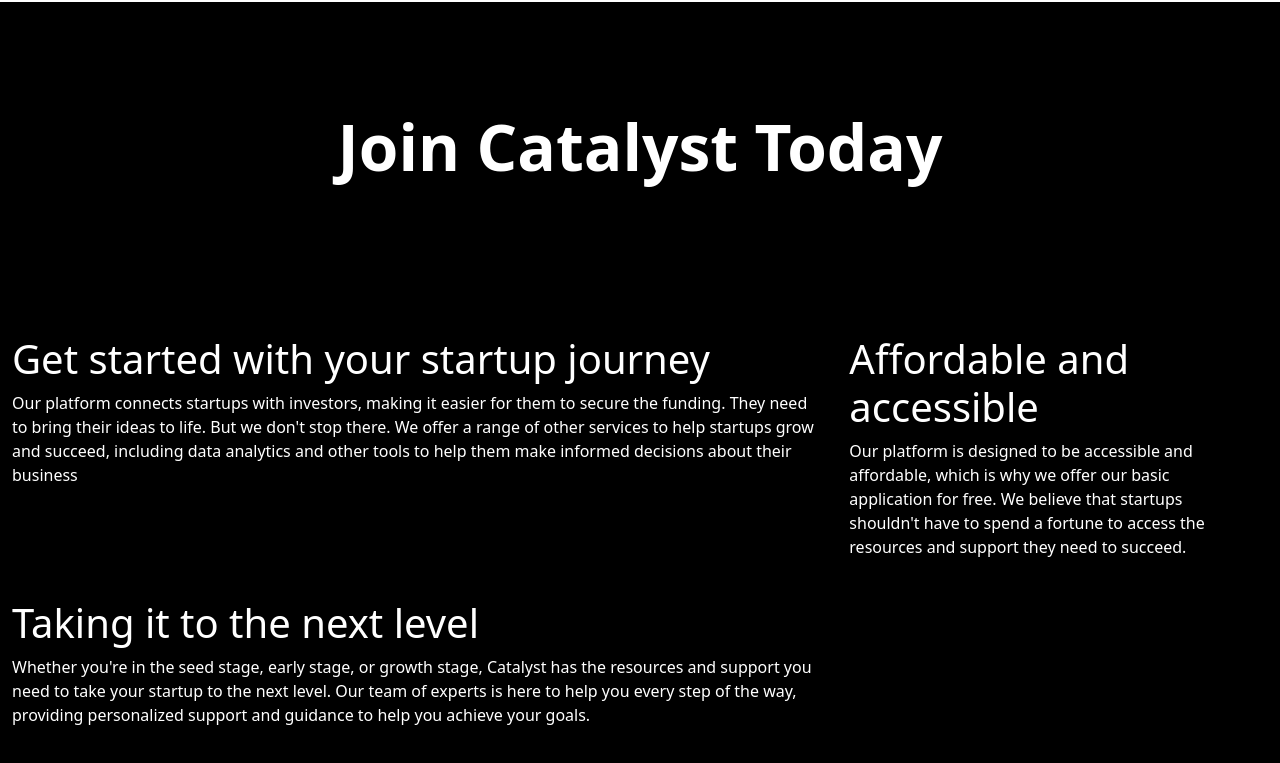
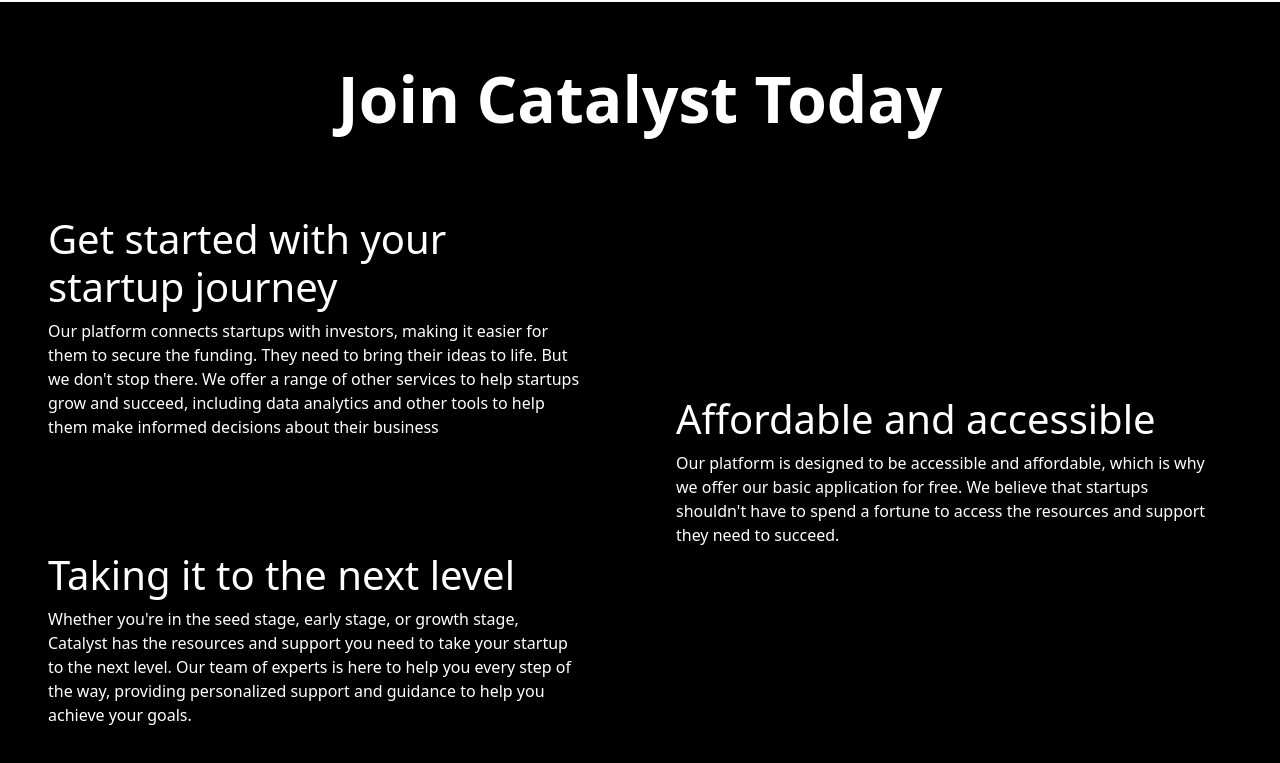
Before and after one commit to NotMishaal/Catalyst, a React (Vite) app: page / in a window 1280 px wide. Shown: the part 893-1656 px from the top of the page. Built offline with nearby package versions, Linux system fonts and the light colour scheme; no server answers.

Commit message:
aligned text in 2nd part

```diff
--- a/src/components/Home.tsx
+++ b/src/components/Home.tsx
@@ -10,7 +10,7 @@
             <h1 className="fw-bold display-1">
               Welcome to Catalyst, your all-in-one platform for startup success.
             </h1>
-            <p className="fw-medium">
+            <p className="fw-medium my-5">
               We believe that every startup has the potential to succeed with
               the right resources and support. That's why we offer a wide range
               of services to help startups at every stage of their journey, from
@@ -33,39 +33,53 @@
               Join Catalyst Today
             </h1>
           </div>
-          <div className="row ">
-            <div className="col-md-8">
-              <img />
+          <div className="row align-items-center">
+            <div className="col col1">
+              <div className="row">
+                <div className="col col1-row1 p-5 p-5">
                   <h1>Get started with your startup journey</h1>
                   <p>
-                Our platform connects startups with investors, making it easier
-                for them to secure the funding. They need to bring their ideas
-                to life. But we don't stop there. We offer a range of other
-                services to help startups grow and succeed, including data
-                analytics and other tools to help them make informed decisions
-                about their business
+                    Our platform connects startups with investors, making it
+                    easier for them to secure the funding. They need to bring
+                    their ideas to life. But we don't stop there. We offer a
+                    range of other services to help startups grow and succeed,
+                    including data analytics and other tools to help them make
+                    informed decisions about their business
                   </p>
                 </div>
-            <div className="col-6 col-md-4">
-              <img />
+              </div>
+              <div className="row">
+                <div className="col col1-row2 p-5">
+                  <h1>Taking it to the next level</h1>
+                  <p>
+                    Whether you're in the seed stage, early stage, or growth
+                    stage, Catalyst has the resources and support you need to
+                    take your startup to the next level. Our team of experts is
+                    here to help you every step of the way, providing
+                    personalized support and guidance to help you achieve your
+                    goals.
+                  </p>
+                </div>
+              </div>
+            </div>
+            <div className="col col2">
+              <div className="row">
+                <div className="col col2-row1"></div>
+              </div>
+              <div className="row">
+                <div className="col col2-row2 p-5">
                   <h1>Affordable and accessible</h1>
                   <p>
-                Our platform is designed to be accessible and affordable, which
-                is why we offer our basic application for free. We believe that
-                startups shouldn't have to spend a fortune to access the
-                resources and support they need to succeed.
+                    Our platform is designed to be accessible and affordable,
+                    which is why we offer our basic application for free. We
+                    believe that startups shouldn't have to spend a fortune to
+                    access the resources and support they need to succeed.
                   </p>
                 </div>
-            <div className="col-md-8">
-              <img />
-              <h1>Taking it to the next level</h1>
-              <p>
-                Whether you're in the seed stage, early stage, or growth stage,
-                Catalyst has the resources and support you need to take your
-                startup to the next level. Our team of experts is here to help
-                you every step of the way, providing personalized support and
-                guidance to help you achieve your goals.
-              </p>
+              </div>
+              <div className="row">
+                <div className="col col2-row3"></div>
+              </div>
             </div>
           </div>
         </div>
```
Lines whose indentation alone changed are shown as unchanged.
